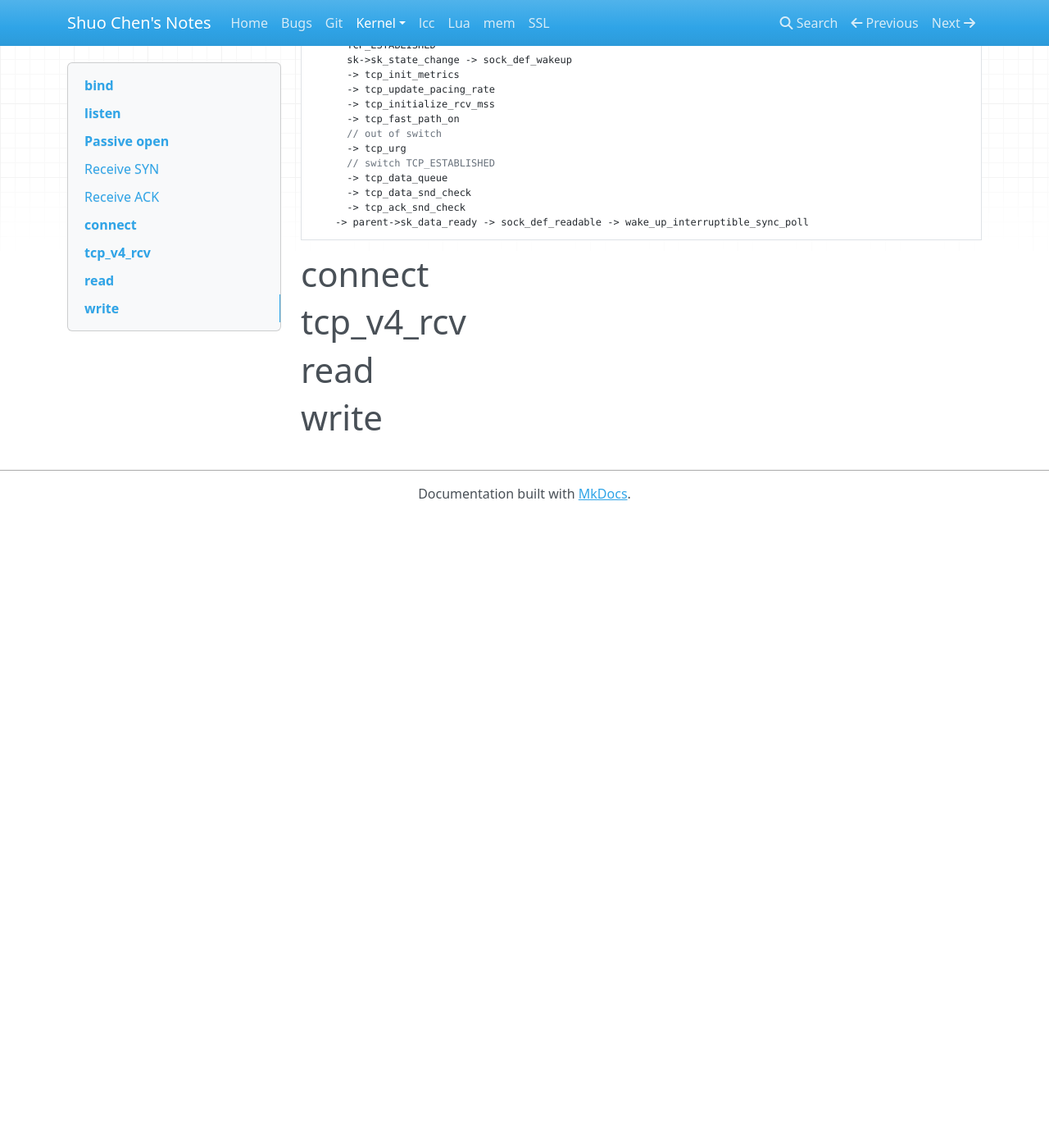
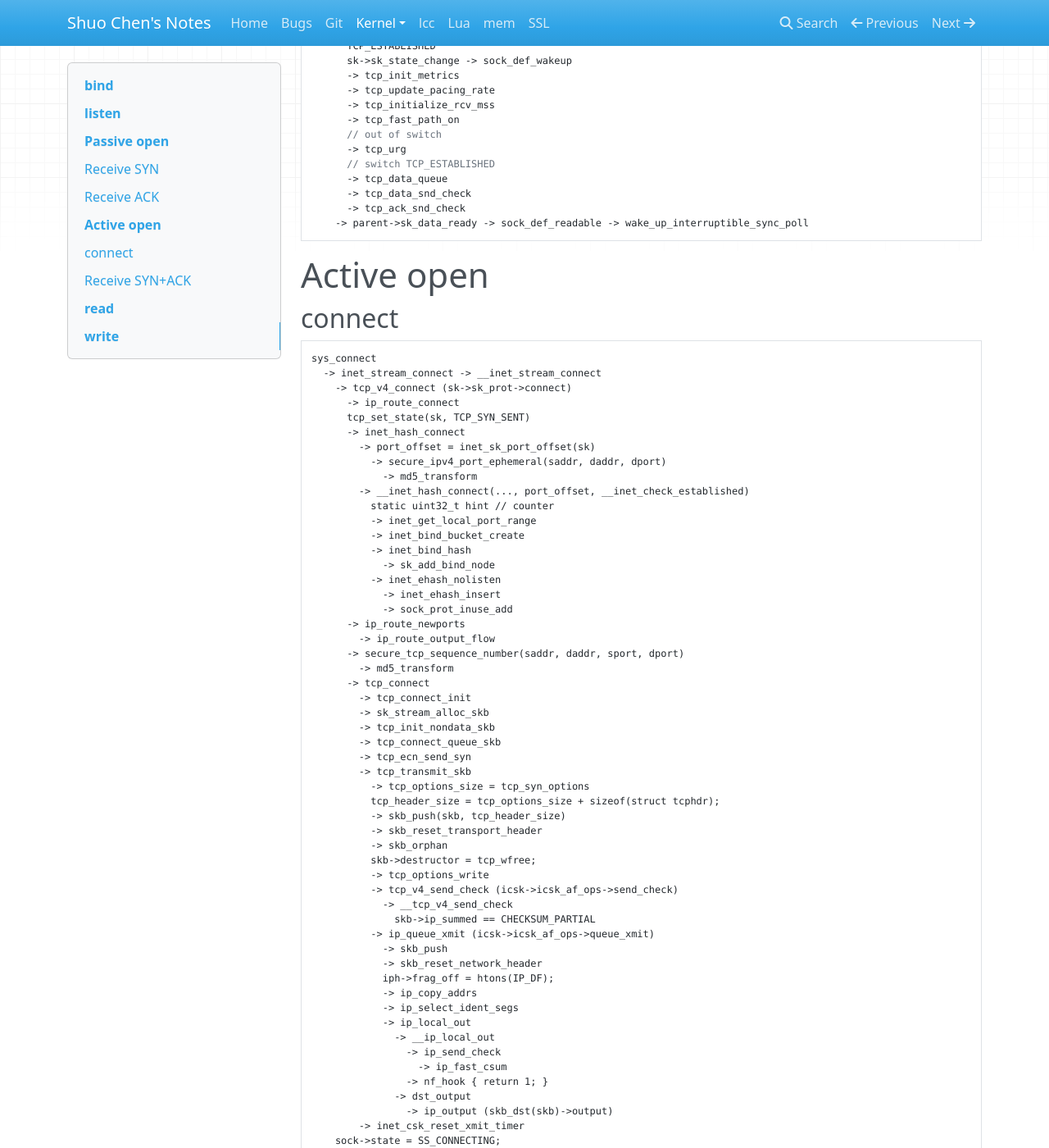
Before and after one commit to chenshuo/notes, an MkDocs documentation site: the page built from docs/kernel/callgraph.md, in a window 1280 px wide and 1400 px high, scrolled down 3215 px. Shown: the whole window at 82% size. Built offline with MkDocs 1.6.1, drawn with Linux system fonts in a browser that asks for light colours; nearby versions of some CDN libraries; old or Windows-style settings are respelled for this version of MkDocs; before the commit the page ends 3845 px from its top, so only the background shows below that; some of the changed text lies outside the part shown.

Commit message:
update kernel/callgraph.md

````diff
--- a/docs/kernel/callgraph.md
+++ b/docs/kernel/callgraph.md
@@ -1,5 +1,5 @@
-# bind
-```
+# `bind`
+```text
 sys_bind
   -> inet_bind
     -> inet_csk_get_port
@@ -12,8 +12,8 @@
   -> fput_light
 ```
 
-# listen
-```
+# `listen`
+```text
 sys_listen
   -> inet_listen
     -> inet_csk_listen_start
@@ -153,9 +153,126 @@
     -> parent->sk_data_ready -> sock_def_readable -> wake_up_interruptible_sync_poll
 ```
 
-# connect
+# Active open
+## connect
+```text
+sys_connect
+  -> inet_stream_connect -> __inet_stream_connect
+    -> tcp_v4_connect (sk->sk_prot->connect)
+      -> ip_route_connect
+      tcp_set_state(sk, TCP_SYN_SENT)
+      -> inet_hash_connect
+        -> port_offset = inet_sk_port_offset(sk)
+          -> secure_ipv4_port_ephemeral(saddr, daddr, dport)
+            -> md5_transform
+        -> __inet_hash_connect(..., port_offset, __inet_check_established)
+          static uint32_t hint // counter
+          -> inet_get_local_port_range
+          -> inet_bind_bucket_create
+          -> inet_bind_hash
+            -> sk_add_bind_node
+          -> inet_ehash_nolisten
+            -> inet_ehash_insert
+            -> sock_prot_inuse_add
+      -> ip_route_newports
+        -> ip_route_output_flow
+      -> secure_tcp_sequence_number(saddr, daddr, sport, dport)
+        -> md5_transform
+      -> tcp_connect
+        -> tcp_connect_init
+        -> sk_stream_alloc_skb
+        -> tcp_init_nondata_skb
+        -> tcp_connect_queue_skb
+        -> tcp_ecn_send_syn
+        -> tcp_transmit_skb
+          -> tcp_options_size = tcp_syn_options
+          tcp_header_size = tcp_options_size + sizeof(struct tcphdr);
+          -> skb_push(skb, tcp_header_size)
+          -> skb_reset_transport_header
+          -> skb_orphan
+          skb->destructor = tcp_wfree;
+          -> tcp_options_write
+          -> tcp_v4_send_check (icsk->icsk_af_ops->send_check)
+            -> __tcp_v4_send_check
+              skb->ip_summed == CHECKSUM_PARTIAL
+          -> ip_queue_xmit (icsk->icsk_af_ops->queue_xmit)
+            -> skb_push
+            -> skb_reset_network_header
+            iph->frag_off = htons(IP_DF);
+            -> ip_copy_addrs
+            -> ip_select_ident_segs
+            -> ip_local_out
+              -> __ip_local_out
+                -> ip_send_check
+                  -> ip_fast_csum
+                -> nf_hook { return 1; }
+              -> dst_output
+                -> ip_output (skb_dst(skb)->output)
+        -> inet_csk_reset_xmit_timer
+    sock->state = SS_CONNECTING;
+    err = -EINPROGRESS;
+    timeo = sock_sndtimeo() // NULL
+    return err
+```
 
-# tcp_v4_rcv
+FIXME: add a diagram after `connect()`
+
+## Receive SYN+ACK
+```text
+tcp_v4_rcv
+  -> __inet_lookup_skb
+    -> __inet_lookup
+      -> __inet_lookup_established  // found
+  -> tcp_v4_do_rcv  // sk_state == TCP_SYN_SENT
+    -> tcp_rcv_state_process
+      case TCP_SYN_SENT:
+      -> tcp_rcv_synsent_state_process
+        -> tcp_parse_options
+        if (th->ack)  // true
+        -> tcp_ecn_rcv_synack
+        -> tcp_init_wl
+        -> tcp_ack(FLAG_SLOWPATH)
+          // FLAG_SLOWPATH
+          -> tcp_ack_update_window
+            -> tcp_may_update_window  // true
+            -> tcp_update_wln
+            -> tcp_fast_path_check
+            -> tcp_sync_mss
+            -> tcp_snd_una_update
+          -> tcp_ecn_rcv_ecn_echo  // false
+          -> tcp_in_ack_event
+          -> tcp_clean_rtx_queue
+            -> tcp_ack_update_rtt
+            -> tcp_rearm_rto
+          -> tcp_rate_gen
+          -> tcp_cong_control
+          -> tcp_xmit_recovery
+        -> tcp_mtup_init
+        -> tcp_sync_mss
+        -> tcp_initialize_rcv_mss
+        -> tcp_finish_connect
+          -> tcp_set_state(sk, TCP_ESTABLISHED);
+          -> inet_sk_rx_dst_set (icsk->icsk_af_ops->sk_rx_dst_set)
+          -> inet_sk_rebuild_header (icsk->icsk_af_ops->rebuild_header)
+          -> tcp_init_metrics
+          -> tcp_init_congestion_control
+          -> tcp_init_buffer_space
+            -> tcp_fixup_rcvbuf
+            -> tcp_sndbuf_expand
+            -> tcp_full_space
+        -> tcp_send_ack
+          -> skb_reserve
+          -> tcp_init_nondata_skb
+          -> skb_set_tcp_pure_ack
+          -> skb_mstamp_get
+          -> tcp_transmit_skb
+            -> tcp_options_size = tcp_established_options  // 12
+            ...
+      -> tcp_urg
+      -> __kfree_skb
+      -> tcp_data_snd_check
+      return 0;
+```
 
 # read
 
````
